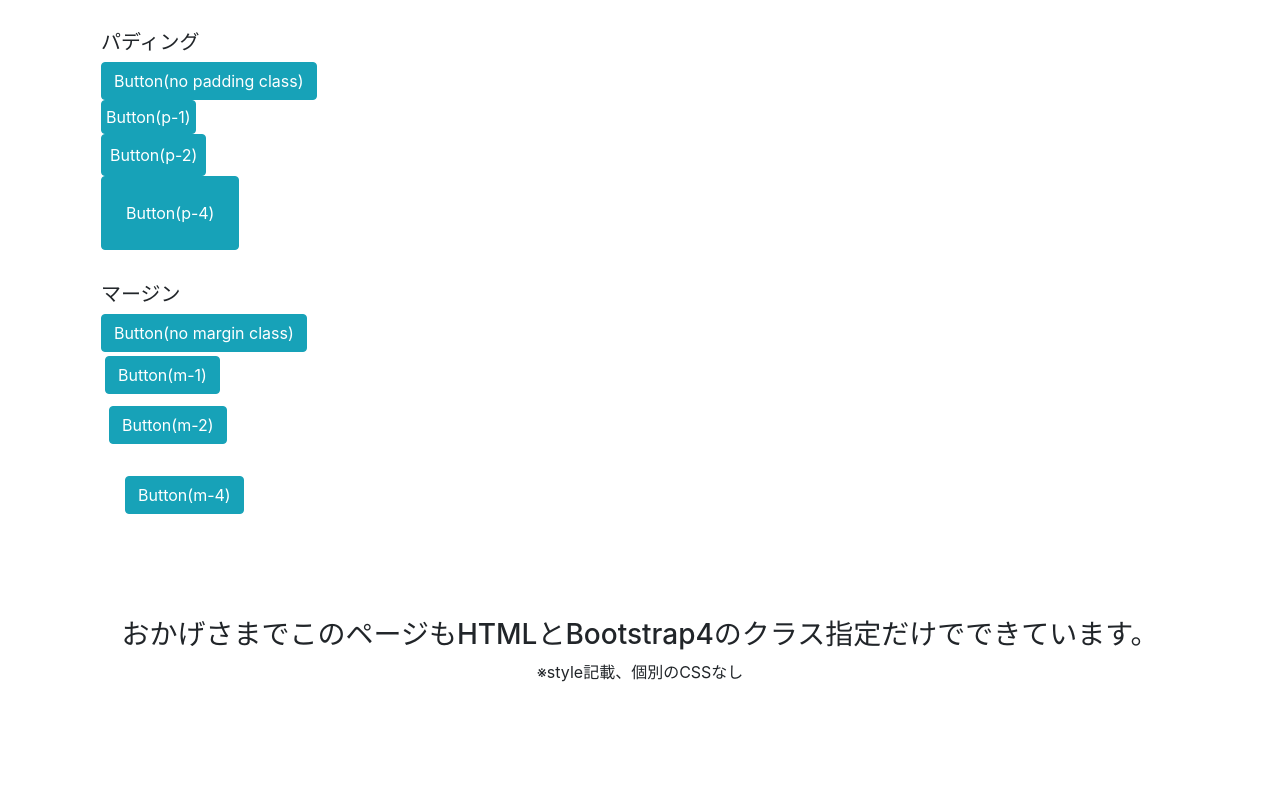
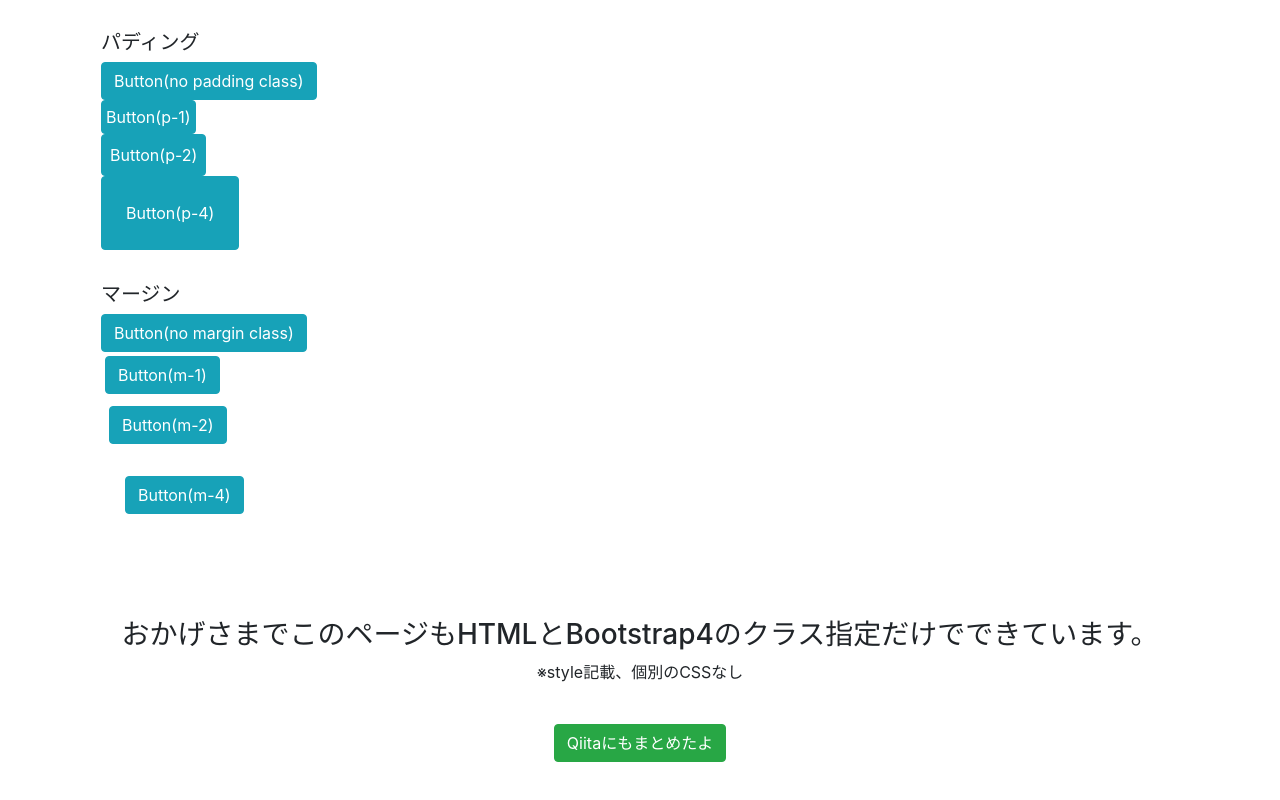
Before and after one commit to suguruguruguru/bootstrap4-experience, a plain HTML site: page index.html in a window 1280 px wide. Shown: the part 4362-5162 px from the top of the page. Before the commit the page ends 5078 px from the top, so only its background shows below. Drawn offline with nearby package versions, Linux system fonts and the light colour scheme.

Commit message:
qiitaリンク追加

```diff
--- a/index.html
+++ b/index.html
@@ -216,6 +216,7 @@
     <div class="p-3 text-center">
         <h3>おかげさまでこのページもHTMLとBootstrap4のクラス指定だけでできています。</h3>
         <p>※style記載、個別のCSSなし</p>
+        <a class="btn btn-success m-4" href="https://qiita.com/suguruguruguru/items/20fe111ee5a2f694ed3e">Qiitaにもまとめたよ</a>
     </div>
 </body>
 <script src="https://code.jquery.com/jquery-3.2.1.slim.min.js" integrity="sha384-KJ3o2DKtIkvYIK3UENzmM7KCkRr/rE9/Qpg6aAZGJwFDMVNA/GpGFF93hXpG5KkN"
```
